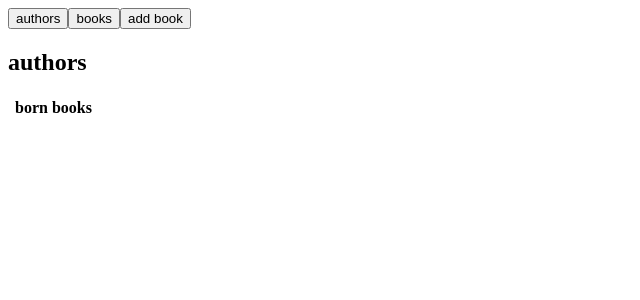
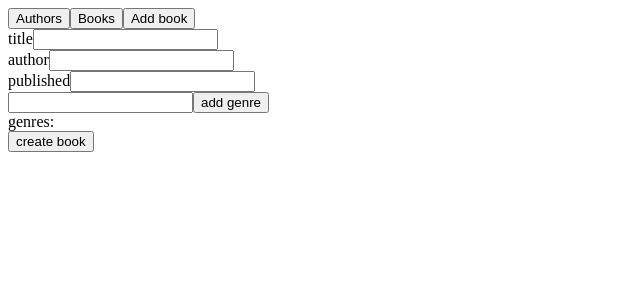
Before and after one commit to daysleeper23/fullstack-open-2024, a React (Vite) app in the folder part8/library-frontend/: page /add-book in a window 1280 px wide. Shown: the top 300 px of the page, without its empty margins (0-640 px from the left). Built offline with nearby package versions, Linux system fonts and the light colour scheme.

Commit message:
Ex 8.8
- Implement React Router for primary navigation.
- Implement useField hook to simplify NewBook component.

```diff
--- a/part8/library-frontend/package.json
+++ b/part8/library-frontend/package.json
@@ -13,7 +13,8 @@
     "@apollo/client": "^3.11.8",
     "graphql": "^16.9.0",
     "react": "^18.2.0",
-    "react-dom": "^18.2.0"
+    "react-dom": "^18.2.0",
+    "react-router-dom": "^6.26.2"
   },
   "devDependencies": {
     "@types/react": "^18.2.56",
--- a/part8/library-frontend/src/App.jsx
+++ b/part8/library-frontend/src/App.jsx
@@ -2,23 +2,32 @@ import { useState } from "react";
 import Authors from "./components/Authors";
 import Books from "./components/Books";
 import NewBook from "./components/NewBook";
+import NavigationMenu from "./components/NavigationMenu";
+import { Route, Routes } from "react-router-dom";
 
 const App = () => {
   const [page, setPage] = useState("authors");
 
   return (
     <div>
-      <div>
+      {/* <div>
         <button onClick={() => setPage("authors")}>authors</button>
         <button onClick={() => setPage("books")}>books</button>
         <button onClick={() => setPage("add")}>add book</button>
-      </div>
+      </div> */}
+      <NavigationMenu />
+      <Routes>
+        <Route path="/authors" element={<Authors />}></Route>
+        <Route path="/books" element={<Books />}></Route>
+        <Route path="/add-book" element={<NewBook />}></Route>
+        <Route path="/" element={<Authors />}></Route>
+      </Routes>
 
-      <Authors show={page === "authors"} />
+      {/* <Authors show={page === "authors"} />
 
       <Books show={page === "books"} />
 
-      <NewBook show={page === "add"} />
+      <NewBook show={page === "add"} /> */}
     </div>
   );
 };
--- a/part8/library-frontend/src/components/Authors.jsx
+++ b/part8/library-frontend/src/components/Authors.jsx
@@ -1,7 +1,7 @@
-const Authors = (props) => {
-  if (!props.show) {
-    return null
-  }
+const Authors = () => {
+  // if (!props.show) {
+  //   return null
+  // }
   const authors = []
 
   return (
--- a/part8/library-frontend/src/components/Books.jsx
+++ b/part8/library-frontend/src/components/Books.jsx
@@ -1,7 +1,7 @@
-const Books = (props) => {
-  if (!props.show) {
-    return null
-  }
+const Books = () => {
+  // if (!props.show) {
+  //   return null
+  // }
 
   const books = []
 
--- /dev/null
+++ b/part8/library-frontend/src/components/NavigationMenu.jsx
@@ -0,0 +1,12 @@
+import { Link } from "react-router-dom"
+
+const NavigationMenu = () => {
+  return (
+    <div>
+      <Link to="/authors"><button>Authors</button></Link>
+      <Link to="/books"><button>Books</button></Link>
+      <Link to="/add-book"><button>Add book</button></Link>
+    </div>
+  )
+}
+export default NavigationMenu
--- a/part8/library-frontend/src/components/NewBook.jsx
+++ b/part8/library-frontend/src/components/NewBook.jsx
@@ -1,31 +1,29 @@
 import { useState } from 'react'
+import { useField } from '../hooks/useField'
 
-const NewBook = (props) => {
-  const [title, setTitle] = useState('')
-  const [author, setAuthor] = useState('')
-  const [published, setPublished] = useState('')
-  const [genre, setGenre] = useState('')
+const NewBook = () => {
+  // const [title, setTitle] = useState('')
+  const { reset: resetTitle, ...title } = useField('text')
+  const { reset: resetAuthor, ...author } = useField('text')
+  const { reset: resetPublished, ...published } = useField('number')
+  const { reset: resetGenre, ...genre } = useField('text')
   const [genres, setGenres] = useState([])
-
-  if (!props.show) {
-    return null
-  }
 
   const submit = async (event) => {
     event.preventDefault()
 
     console.log('add book...')
 
-    setTitle('')
-    setPublished('')
-    setAuthor('')
+    resetTitle()
+    resetPublished()
+    resetAuthor()
     setGenres([])
-    setGenre('')
+    resetGenre
   }
 
   const addGenre = () => {
     setGenres(genres.concat(genre))
-    setGenre('')
+    resetGenre()
   }
 
   return (
@@ -33,31 +31,18 @@ const NewBook = (props) => {
       <form onSubmit={submit}>
         <div>
           title
-          <input
-            value={title}
-            onChange={({ target }) => setTitle(target.value)}
-          />
+          <input required data-testid="title" {...title} />
         </div>
         <div>
           author
-          <input
-            value={author}
-            onChange={({ target }) => setAuthor(target.value)}
-          />
+          <input required data-testid="author" {...author} />
         </div>
         <div>
           published
-          <input
-            type="number"
-            value={published}
-            onChange={({ target }) => setPublished(target.value)}
-          />
+          <input required data-testid="published" {...published} />
         </div>
         <div>
-          <input
-            value={genre}
-            onChange={({ target }) => setGenre(target.value)}
-          />
+          <input data-testid="genre" {...genre} />
           <button onClick={addGenre} type="button">
             add genre
           </button>
--- /dev/null
+++ b/part8/library-frontend/src/hooks/useField.js
@@ -0,0 +1,20 @@
+import { useState } from "react"
+
+export const useField = (type) => {
+  const [value, setValue] = useState('')
+
+  const onChange = (e) => {
+    setValue(e.target.value)
+  }
+
+  const reset = () => {
+    setValue('')
+  }
+
+  return {
+    type,
+    value,
+    onChange,
+    reset
+  }
+}
--- a/part8/library-frontend/src/main.jsx
+++ b/part8/library-frontend/src/main.jsx
@@ -1,9 +1,12 @@
 import React from "react";
 import ReactDOM from "react-dom/client";
 import App from "./App.jsx";
+import { BrowserRouter as Router } from "react-router-dom"
 
 ReactDOM.createRoot(document.getElementById("root")).render(
   <React.StrictMode>
-    <App />
+    <Router>
+      <App />
+    </Router>
   </React.StrictMode>
 );
```
Also changed, not shown: 1 other file (tests, documents, lock files or other folders).
